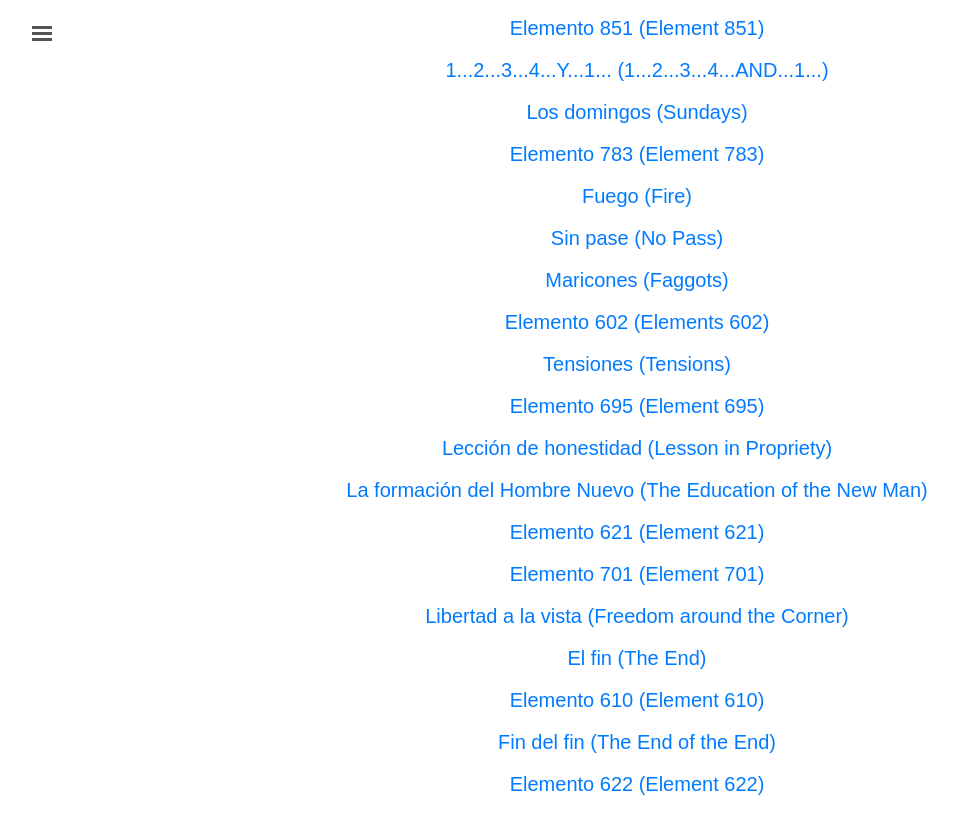
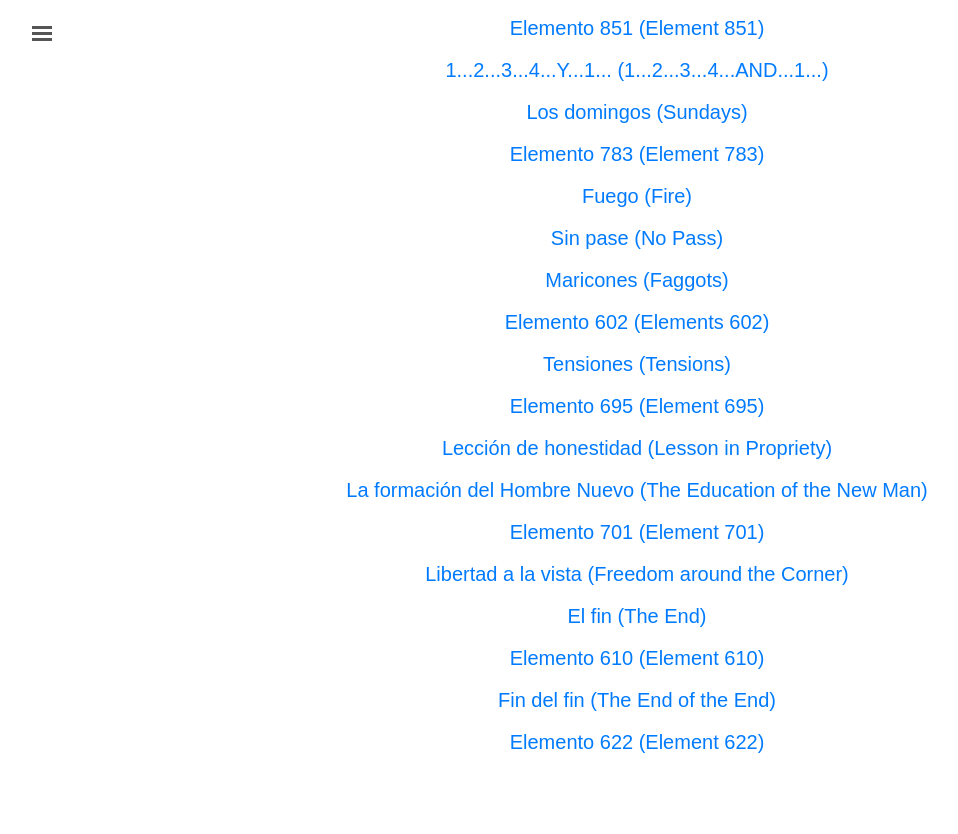
Before and after one commit to edicionesdereparto/paisajedearcilla, a Jekyll site: the page built from index.html, in a window 1280 px wide and 900 px high, scrolled down 4589 px. Shown: the top 834 px of the window, without its empty margins (3-961 px from the left). Built offline with Jekyll 4.4.1, drawn with Linux system fonts in a browser that asks for light colours.

Commit message:
Update index.html

```diff
--- a/index.html
+++ b/index.html
@@ -233,11 +233,6 @@ title: "Paisaje de Arcilla (Landscape of Clay)"
       </a>
     </li>
     <li class="_text-title">
-      <a href="https://edicionesdereparto.github.io/paisajedearcilla/texts/Elemento-621/">
-        Elemento 621 (Element 621)
-      </a>
-    </li>
-    <li class="_text-title">
       <a href="https://edicionesdereparto.github.io/paisajedearcilla/texts/Elemento-701/">
         Elemento 701 (Element 701)
       </a>
```
